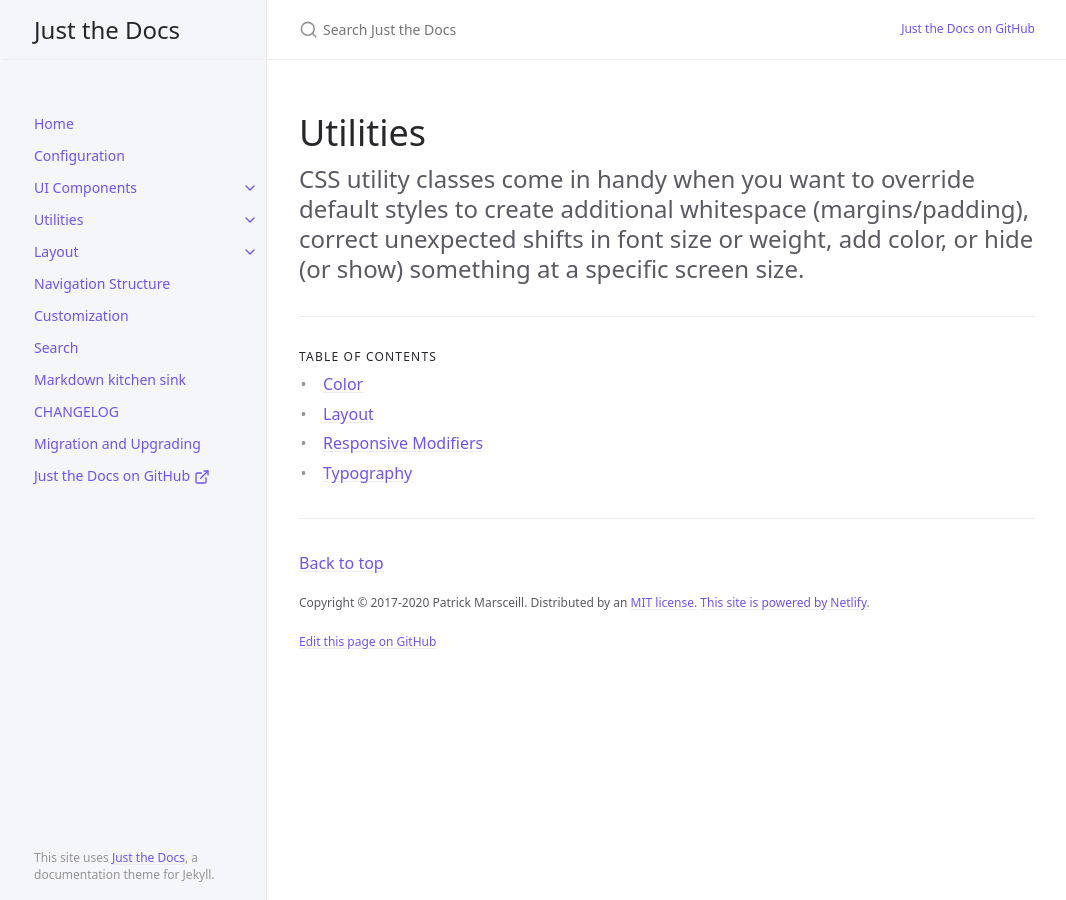
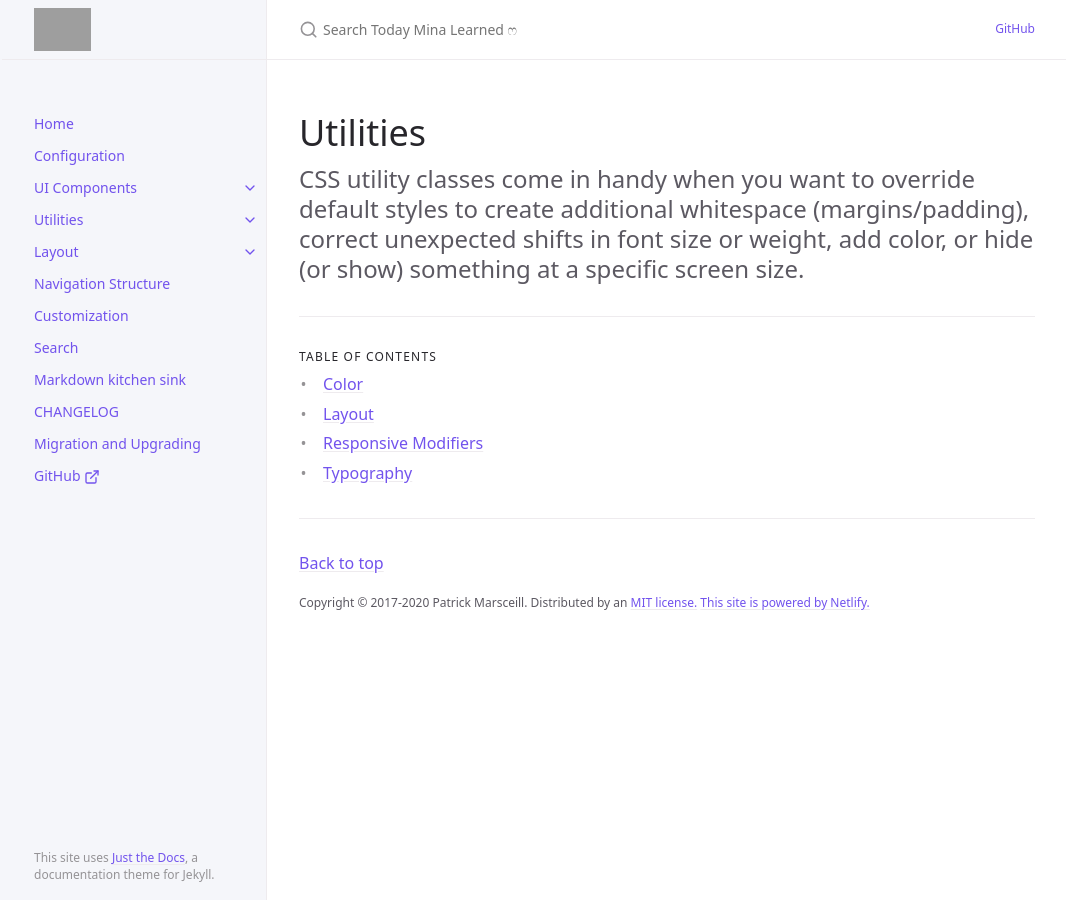
Before and after one commit to chaemina/chaemina.github.io, a Jekyll site: the page built from docs/utilities/utilities.md, in a window 1280 px wide. Shown: the whole page, without its empty margins (105-1171 px from the left). Built offline with Jekyll 4.4.1, drawn with Linux system fonts in a browser that asks for light colours; cached includes are drawn as plain includes; grey boxes are pictures that could not be loaded.

Commit message:
feat : title 수정, logo 추가
추후에 logo image를 추가하거나, title과는 다른 이름을 설정하고자 추가함

```diff
--- a/_config.yml
+++ b/_config.yml
@@ -13,7 +13,8 @@
 # you will see them accessed via {{ site.title }}, {{ site.github_repo }}, and so on.
 # You can create any custom variable you would like, and they will be accessible
 # in the templates via {{ site.myvariable }}.
-title: Just the Docs
+logo: TML
+title: Today Mina Learned ෆ
 description: A Jekyll theme for documentation
 baseurl: "" # the subpath of your site, e.g. /blog
 url: "https://chaemina.github.io" # the base hostname & protocol for your site, e.g. http://example.com
@@ -101,7 +102,7 @@ heading_anchors: true
 
 # Aux links for the upper right navigation
 aux_links:
-  "Just the Docs on GitHub":
+  "GitHub":
     - "https://chaemina.github.io"
 
 # Makes Aux links open in a new tab. Default is false
@@ -113,7 +114,7 @@ nav_sort: case_sensitive # Capital letters sorted before lowercase
 
 # External navigation links
 nav_external_links:
-  - title: Just the Docs on GitHub
+  - title: GitHub
     url: https://chaemina.github.io
 
 # Footer content
@@ -129,13 +130,13 @@ footer_content: 'Copyright &copy; 2017-2020 Patrick Marsceill. Distributed by an
 last_edit_timestamp: true # show or hide edit time - page must have `last_modified_date` defined in the frontmatter
 last_edit_time_format: "%b %e %Y at %I:%M %p" # uses ruby's time format: https://ruby-doc.org/stdlib-2.7.0/libdoc/time/rdoc/Time.html
 
-# Footer "Edit this page on GitHub" link text
-gh_edit_link: true # show or hide edit this page link
-gh_edit_link_text: "Edit this page on GitHub"
-gh_edit_repository: "https://chaemina.github.io/" # the github URL for your repo
-gh_edit_branch: "main" # the branch that your docs is served from
-# gh_edit_source: docs # the source that your files originate from
-gh_edit_view_mode: "tree" # "tree" or "edit" if you want the user to jump into the editor immediately
+# # Footer "Edit this page on GitHub" link text
+# gh_edit_link: true # show or hide edit this page link
+# gh_edit_link_text: "Edit this page on GitHub"
+# gh_edit_repository: "https://chaemina.github.io/" # the github URL for your repo
+# gh_edit_branch: "main" # the branch that your docs is served from
+# # gh_edit_source: docs # the source that your files originate from
+# gh_edit_view_mode: "tree" # "tree" or "edit" if you want the user to jump into the editor immediately
 
 # Color scheme currently only supports "dark", "light"/nil (default), or a custom scheme that you define
 color_scheme: nil
```
